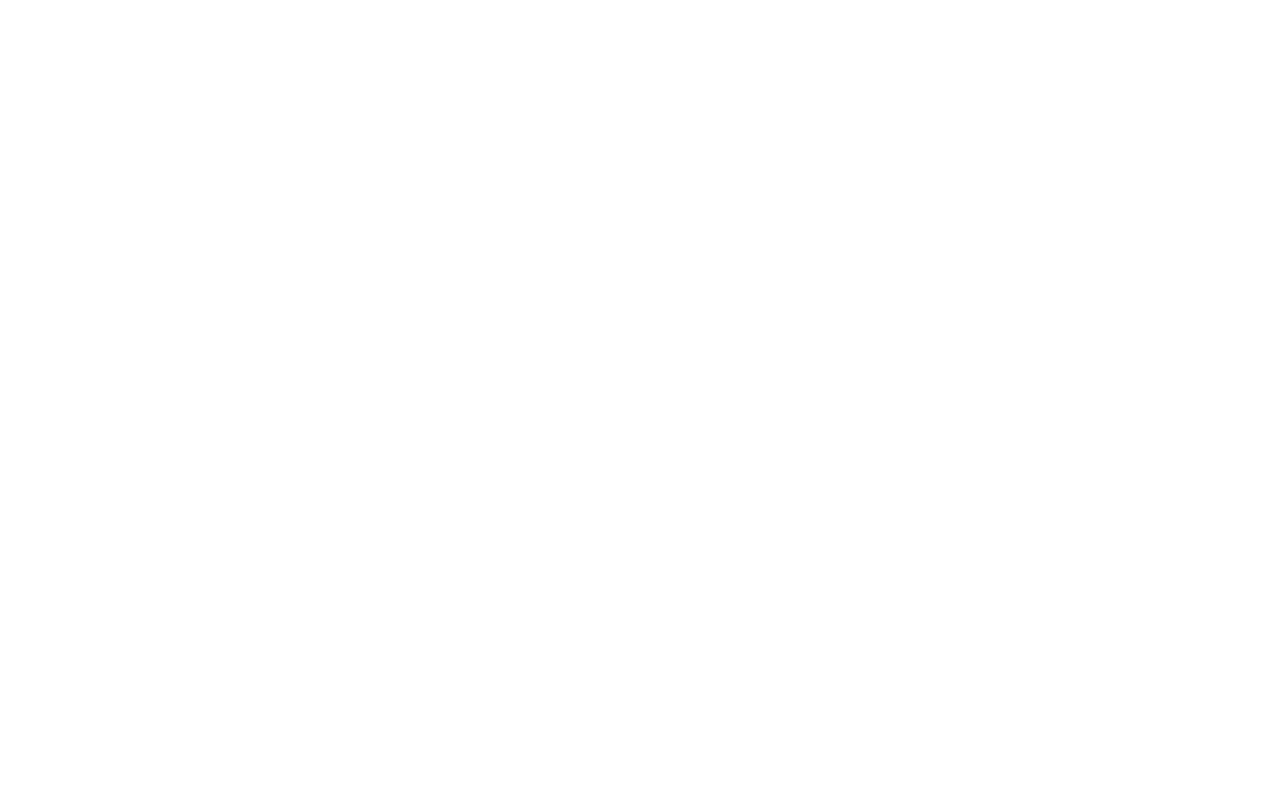
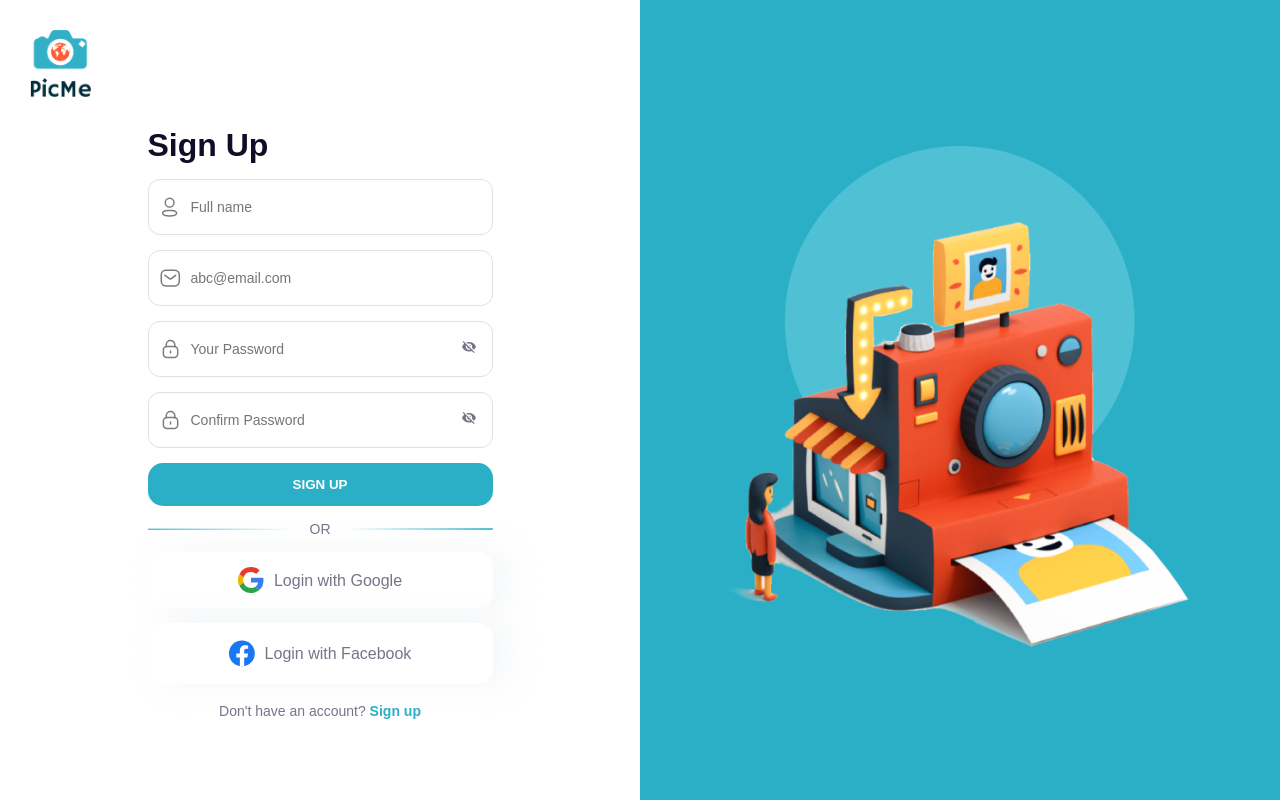
Before and after one commit to meerabc/picme-copy-, a React (Vite) app in the folder picme/: page /signup in a window 1280 px wide. Before the commit this address had no page. Built offline with nearby package versions, Linux system fonts and the light colour scheme.

Commit message:
created signup page logic

```diff
--- a/picme/src/App.jsx
+++ b/picme/src/App.jsx
@@ -1,6 +1,8 @@
 import React from 'react'
 import VerificationPage from './pages/VerificationPage'
 import WelcomePage from './pages/WelcomePage'
+import SignUpPage from './pages/SignUpPage'
+import SignInPage from './pages/SignInPage'
 import { BrowserRouter, Routes, Route, Link } from "react-router-dom"
 
 const App = () => {
@@ -8,10 +10,9 @@ const App = () => {
     <BrowserRouter>
         <Routes>
           <Route path='/' element={<WelcomePage />} />
-
-
+          <Route path='/signin' element={<SignInPage/>} />
+          <Route path='/signup' element={<SignUpPage/>} />
         </Routes>
-
     </BrowserRouter>
   )
 }
--- a/picme/src/components/PMButton.jsx
+++ b/picme/src/components/PMButton.jsx
@@ -1,8 +1,12 @@
 import React from 'react'
 
-const Button = ({variant,children}) => {
+const Button = ({variant,onClick,children,type='button'}) => {
   return (
-    <button className={variant==='filled' ? 'filled' : 'outline'}>
+    <button
+      type={type}
+      className={variant==='filled' ? 'filled' : 'outline'}
+      onClick={onClick}
+    >
         {children}
     </button>
   )
--- a/picme/src/components/PMInput.jsx
+++ b/picme/src/components/PMInput.jsx
@@ -2,29 +2,35 @@ import React from 'react'
 import { IoMdEyeOff } from "react-icons/io";
 import { IoEye } from "react-icons/io5";
 
-
-const Input = ({icon,type,placeholder}) => {
-
-  const [isHidden,setIsHidden] = React.useState(true)
+const PMInput = ({icon, type, placeholder, value, onChange, error}) => {
+  const [isHidden, setIsHidden] = React.useState(true)
 
   const InputType = type === 'password' ? (isHidden ? 'password' : 'text') : type
-
   const eyeIcon = isHidden ? <IoMdEyeOff /> : <IoEye />
 
-  function toggleVisibility(){
-    setIsHidden(prev=>!prev)
+  function toggleVisibility() {
+    setIsHidden(prev => !prev)
   }
 
   return (
-    <div className="input-div">
-
-       <span className='left-icon' width='22'>{icon}</span>
-       <input icon={icon} type={InputType} placeholder={placeholder}/>
-       {type==='password' ?
-          <span className="eye-icon-container" onClick={toggleVisibility}>{eyeIcon}</span> :
-          null }
+    <div className="input-container">
+      <div className={`input-div ${error ? 'error' : ''}`}>
+        <span className='left-icon' width='22'>{icon}</span>
+        <input
+          type={InputType}
+          placeholder={placeholder}
+          value={value}
+          onChange={onChange}
+        />
+        {type === 'password' && (
+          <span className="eye-icon-container" onClick={toggleVisibility}>
+            {eyeIcon}
+          </span>
+        )}
+      </div>
+      {error && <div className='error-msg'>{error}</div>}
     </div>
   )
 }
 
-export default Input
+export default PMInput
--- a/picme/src/index.css
+++ b/picme/src/index.css
@@ -24,7 +24,7 @@ html,body{
 }
 
 h1{
-  font-weight:500;
+  font-weight:600;
   font-size: 32px;
   line-height:1.2;
   vertical-align: middle;
@@ -35,7 +35,7 @@ h1{
   display:flex;
   align-items:center;
   justify-content:center;
-  height:100vh;
+  min-height:100vh;
   width:50vw;
   background-color:var(--primary-color);
 }
@@ -45,7 +45,7 @@ h1{
 }
 
 button{
-  max-width:345px;
+  width:345px;
   padding:15px 0;
   border-radius:15px;
   font-weight:600;
@@ -68,12 +68,6 @@ button.outline{
   text-transform:uppercase;
 }
 
-.logo{
-  display:inline-flex;
-  flex-direction:column;
-  align-items:center;
-}
-
 .input-div{
   width:345px;
   display:flex;
@@ -82,6 +76,14 @@ button.outline{
   height:56px;
   border-radius:12px;
   color:var(--gray-200);
+}
+
+.input-div:focus-within{
+  border: 1px solid var(--primary-color)
+}
+
+.input-div.error{
+  border: 1px solid var(--red)
 }
 
 .input-div .left-icon{
@@ -104,12 +106,19 @@ input{
   cursor:pointer;
 }
 
+.error-msg{
+  color:red;
+  font-size:12px;
+  margin-top:5px;
+}
+
 .form-container{
   width:50vw;
   display:flex;
   align-items:center;
   justify-content:center;
   color:var(--gray-200);
+  margin-top:50px;
 }
 
 .form-container > img{
@@ -123,6 +132,12 @@ input{
   display:flex;
   flex-direction:column;
   width:345px;
+  gap:15px;
+}
+
+form{
+  display:flex;
+  flex-direction:column;
   gap:15px;
 }
 
--- a/picme/src/pages/SignUpPage/SignUpPage.jsx
+++ b/picme/src/pages/SignUpPage/SignUpPage.jsx
@@ -11,19 +11,160 @@ import Line2 from '../../assets/images/Line2.png'
 import LoginWithButton from '../../components/LoginWithButton'
 import GoogleIcon from '../../assets/icons/GoogleIcon'
 import FaceBookIcon from '../../assets/icons/FaceBookIcon'
+import { validateEmail, validatePassword, validateFullName1To3Words } from '../../utils/helper'
+import { useSearchParams} from 'react-router-dom'
 import './SignUpPage.css'
 
 const SignUpPage = () => {
+
+  const [searchParams]=useSearchParams()
+  const userType = searchParams.get('type')
+
+  //form data state
+  const [formData,setFormData] = React.useState(
+    {
+      fullName: '',
+      email:'',
+      password:'',
+      confirmPassword:''
+    }
+  )
+
+  const [errors,setErrors] = React.useState(
+    {
+      fullName: '',
+      email:'',
+      password:'',
+      confirmPassword:''
+    }
+  )
+
+  function handleInputChange(field,value){
+    setFormData(prevData=>({
+      ...prevData,
+      [field] : value
+    }))
+    console.log(formData)
+
+    if (errors[field]){
+      setErrors(prevErrors=>({
+        ...prevErrors,
+        [field] : ''
+      }))
+    }
+  }
+
+  function validateField(field,value){
+    let error=''
+
+    switch(field){
+      case 'fullName':
+        if(!value.trim()) {
+          error='Full name is required'
+        }
+        else if(!validateFullName1To3Words(value)){
+          error='Please enter 1-3 words, each 2-25 characters long'
+        }
+        break
+
+      case'email':
+        if(!value.trim()) {
+          error='email is required'
+        }
+        else if(!validateEmail(value)){
+          error = 'Please enter a valid email'
+        }
+        break
+
+        case 'password':
+          if (!value) {
+            error = 'Password is required'
+          } else if (!validatePassword(value)) {
+            error = 'Password must be 8+ chars with letter, number & special character'
+          }
+          break
+
+        case 'confirmPassword':
+          if (!value) {
+            error = 'Please confirm your password'
+          } else if (value !== formData.password) {
+            error = 'Passwords do not match'
+          }
+          break
+
+        default:
+          break
+    }
+    return error
+  }
+
+  function validateForm(){
+    const newErrors={}
+    let isValid=true
+
+    Object.keys(formData).forEach(field=>{
+      const error = validateField(field,formData[field])
+      newErrors[field] = error
+      if(error) isValid=false
+
+    setErrors(newErrors)
+    return isValid
+    })
+  }
+
+  function handleSubmit(e){
+     e.preventDefault()
+
+     if (validateForm()) {
+      console.log('Form is valid!')
+      console.log('Form data:', formData)
+      console.log('User type:', userType === '0' ? 'Customer' : 'Photographer')
+      // Here you'll later add API call logic
+    } else {
+      console.log('Form has errors')
+    }
+  }
+
   return (
     <div className='container'>
       <FormContainer>
+        <form onSubmit={handleSubmit} noValidate>
           <h1>Sign Up</h1>
-          <PMInput type='text' placeholder='Full name' icon={<ProfileIcon />} />
-          <PMInput type='email' placeholder='abc@email.com' icon={<MailIcon />} />
-          <PMInput type='password' placeholder='Your Password' icon={<LockIcon />} />
-          <PMInput type='password' placeholder='Confirm Password' icon={<LockIcon />} />
-          <PMButton variant='filled'>sign in</PMButton>
-            <div class="or-divider">
+          <PMInput
+            type='text'
+            placeholder='Full name'
+            icon={<ProfileIcon />}
+            value={formData.fullName}
+            onChange={(e) => handleInputChange('fullName', e.target.value)}
+            error={errors.fullName}
+          />
+          <PMInput
+            type='email'
+            placeholder='abc@email.com'
+            icon={<MailIcon />}
+            value={formData.email}
+            onChange={(e) => handleInputChange('email', e.target.value)}
+            error={errors.email}
+          />
+          <PMInput
+            type='password'
+            placeholder='Your Password'
+            icon={<LockIcon />}
+            value={formData.password}
+            onChange={(e) => handleInputChange('password', e.target.value)}
+            error={errors.password}
+          />
+          <PMInput
+            type='password'
+            placeholder='Confirm Password'
+            icon={<LockIcon />}
+            value={formData.confirmPassword}
+            onChange={(e) => handleInputChange('confirmPassword', e.target.value)}
+            error={errors.confirmPassword}
+          />
+          <PMButton type='submit' variant='filled'>sign up</PMButton>
+        </form>
+        <div className="or-divider">
           <img className='separator-line' src={Line1} alt='left-line'/>
           <span>OR</span>
           <img className='separator-line' src={Line2} alt='right-line'/>
@@ -37,4 +178,5 @@ const SignUpPage = () => {
   )
 }
 
+
 export default SignUpPage
--- a/picme/src/pages/WelcomePage/WelcomePage.jsx
+++ b/picme/src/pages/WelcomePage/WelcomePage.jsx
@@ -1,16 +1,25 @@
 import FormContainer from '../../components/FormContainer'
 import SideComponent from '../../components/SideComponent'
 import PMButton from '../../components/PMButton'
+import {useNavigate} from 'react-router-dom'
 import './WelcomePage.css'
 
 const WelcomePage = () => {
+
+  const navigate = useNavigate()
+  function handleCustomerClick(){
+    navigate('/signup?type=0')
+  }
+  function handlePhotographerClick(){
+    navigate('/signup?type=1')
+  }
+
   return (
     <div className='container'>
        <FormContainer>
-          {/* <PMInput type='text' placeholder='hehe' icon={<LockIcon />} /> */}
           <h1>Experience Photography In a new Dimension</h1>
-          <PMButton variant='filled'>continue as customer</PMButton>
-          <PMButton variant='outline'>continue as photographer</PMButton>
+          <PMButton variant='filled' onClick={handleCustomerClick}>continue as customer</PMButton>
+          <PMButton variant='outline' onClick={handlePhotographerClick}>continue as photographer</PMButton>
        </FormContainer>
        <SideComponent />
     </div>
```
Lines whose indentation alone changed are shown as unchanged.
